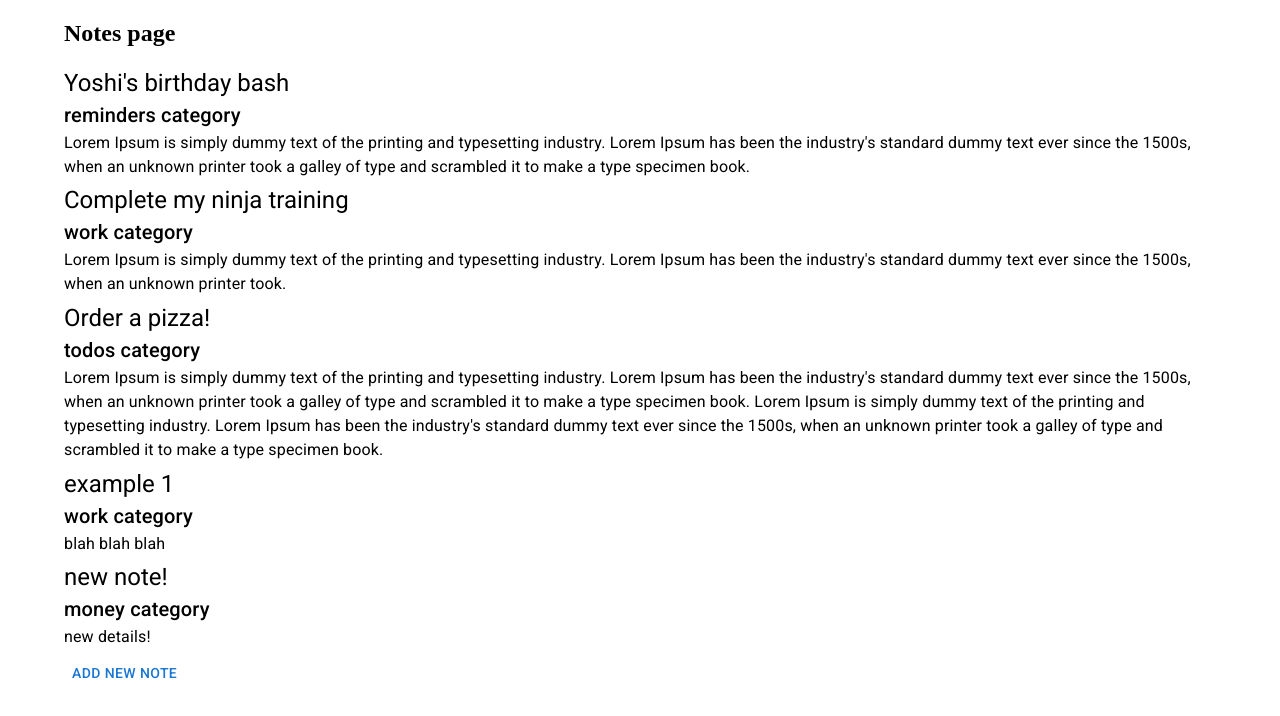
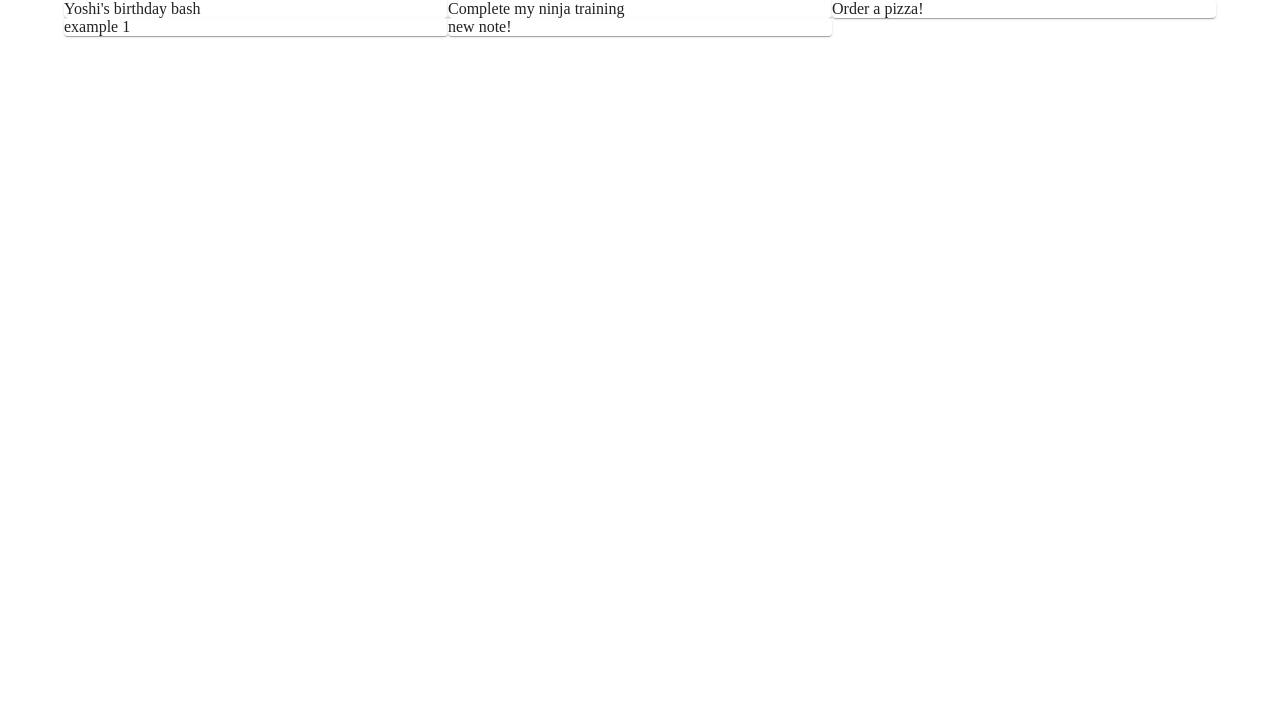
Before and after one commit to calebscode/material-ui-tut, a React (Vite) app: page / in a window 1280 px wide. Shown: the top 716 px of the page. Built offline with nearby package versions, Linux system fonts and the light colour scheme; data requests are answered from the project's data file.

Commit message:
the grid system

```diff
--- a/src/pages/Notes.jsx
+++ b/src/pages/Notes.jsx
@@ -1,7 +1,7 @@
 import { useEffect, useState } from "react"
 import { Button, Typography, Container } from '@mui/material';
 import { Link } from "react-router-dom";
-
+import { Grid, Paper } from "@mui/material";
 
 export default function Notes() {
 
@@ -19,17 +19,15 @@
 
   return (
     <Container>
-      <h2>Notes page</h2>
-      {notes.map((note) => (
-        <div className="note" key={note.id}>
-          <Typography variant='h5'>{note.title}</Typography>
-          <Typography variant='h6'>{note.category} category</Typography>
-          <Typography gutterBottom variant='body1'>{note.details}</Typography>
-        </div>
-      ))}
-        <Link to='/create'>
-          <Button>Add New Note</Button>
-        </Link>
+      <Grid container>
+        {notes.map(note => (
+          <Grid item key={note.id} xs={12} md={6} lg={4}>
+            <Paper>
+              { note.title }
+            </Paper>
+          </Grid>
+        ))}
+      </Grid>
     </Container>
   )
 }
```
